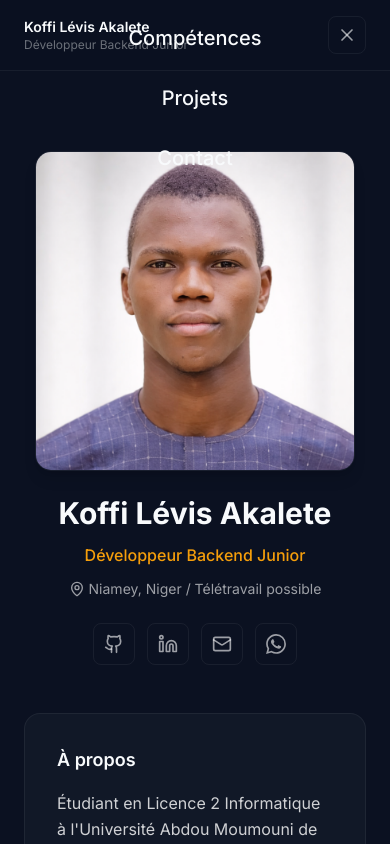
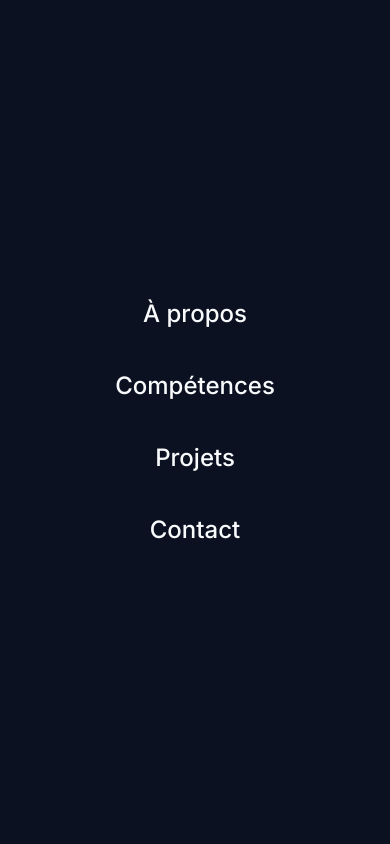
Before and after one commit to akaletekoffilevis/my-sweet-portfolio, a React (Vite) app: page / in a window 390 px wide. Both pictures are taken after a click on the button "Menu". Shown: the top 844 px of the page. Built offline with nearby package versions, Linux system fonts and the light colour scheme.

Commit message:
fix: mobile overlay menu positioning

```diff
--- a/src/components/Header.tsx
+++ b/src/components/Header.tsx
@@ -1,4 +1,4 @@
-import { useState } from "react";
+import { useState, useEffect } from "react";
 import { usePortfolio } from "../context/PortfolioContext";
 import { Menu, X } from "lucide-react";
 
@@ -13,7 +13,13 @@ export default function Header() {
   const { profile } = usePortfolio();
   const [isMenuOpen, setIsMenuOpen] = useState(false);
 
+  useEffect(() => {
+    document.body.style.overflow = isMenuOpen ? "hidden" : "";
+    return () => { document.body.style.overflow = ""; };
+  }, [isMenuOpen]);
+
   return (
+    <>
       <header className="sticky top-0 z-40 w-full border-b border-app-border-subtle bg-app-bg/90 backdrop-blur-md px-6 py-4">
         <div className="mx-auto flex max-w-7xl items-center justify-between">
           <div className="flex flex-col">
@@ -35,23 +41,24 @@ export default function Header() {
             {isMenuOpen ? <X className="h-5 w-5" /> : <Menu className="h-5 w-5" />}
           </button>
         </div>
+      </header>
 
       {isMenuOpen && (
-        <div className="fixed inset-0 top-[65px] z-50 bg-app-bg/98 backdrop-blur-xl md:hidden flex flex-col">
-          <nav className="flex flex-col items-center justify-center gap-8 h-full">
+        <div className="fixed inset-0 z-50 md:hidden flex flex-col bg-app-bg">
+          <div className="flex-1 flex flex-col items-center justify-center gap-10">
             {NAV_LINKS.map((link) => (
               <a
                 key={link.href}
                 href={link.href}
                 onClick={() => setIsMenuOpen(false)}
-                className="text-xl text-app-text-white font-medium hover:text-app-accent transition"
+                className="text-2xl text-app-text-white font-medium hover:text-app-accent transition"
               >
                 {link.label}
               </a>
             ))}
-          </nav>
+          </div>
         </div>
       )}
-    </header>
+    </>
   );
 }
```
Also changed, not shown: 1 other file (tests, documents, lock files or other folders). Lines whose indentation alone changed are shown as unchanged.
